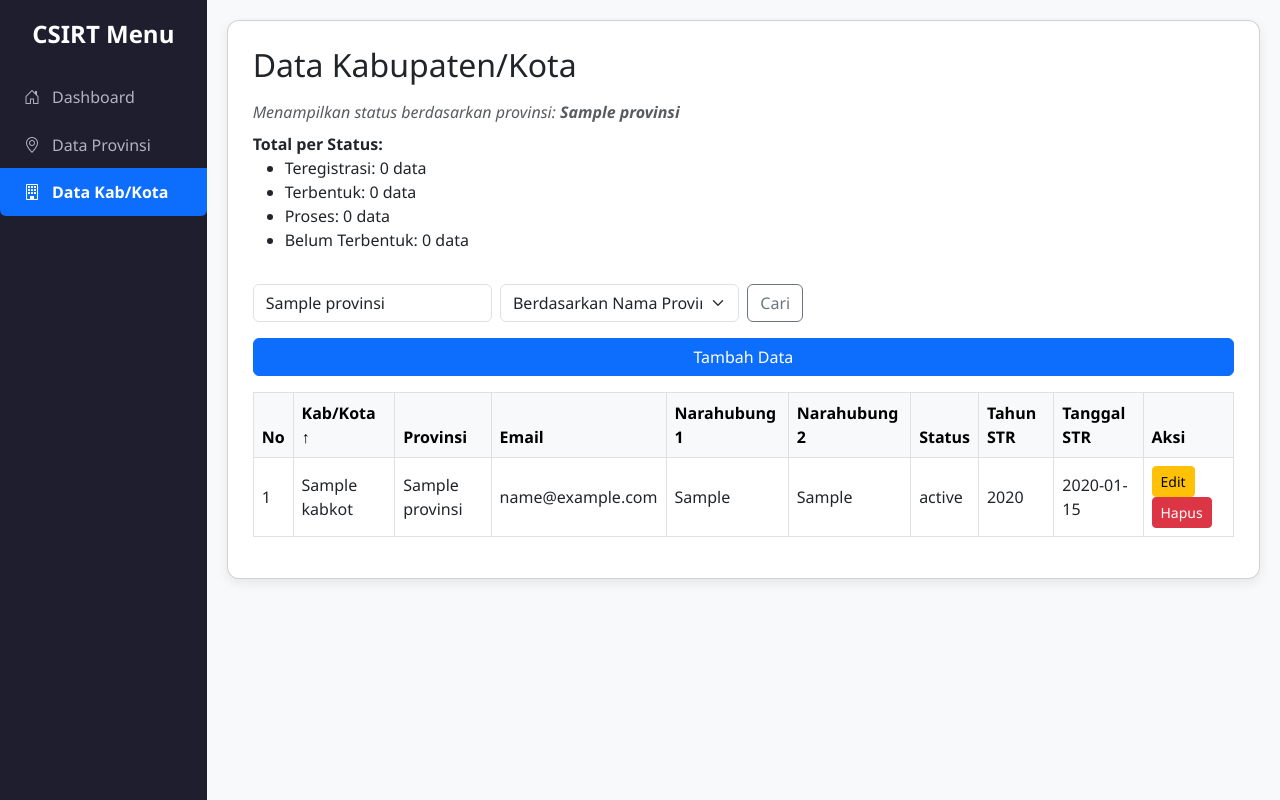
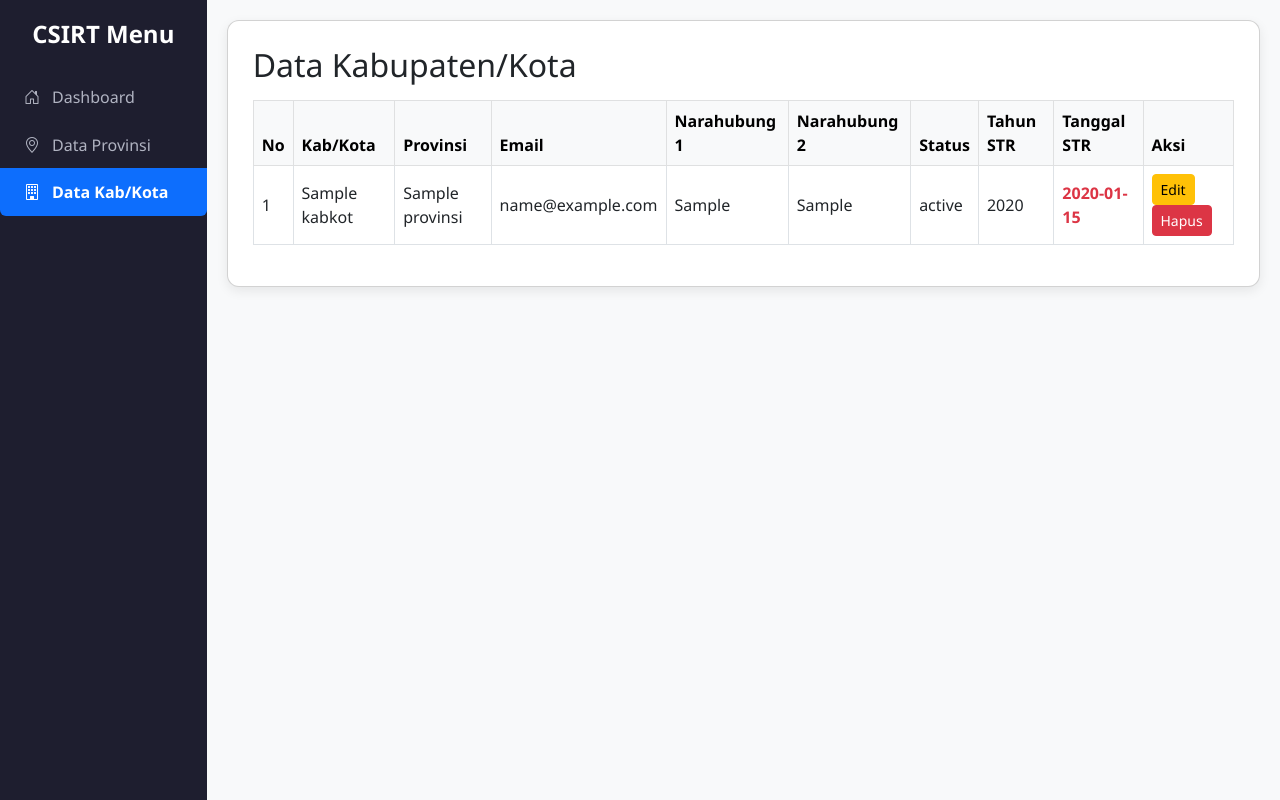
Before and after one commit to VascoZ/dashboard-csirt-pemda, a PHP site: the page made by kabkot.php in a window 1280 px wide. Run offline with PHP 8.4, Linux system fonts and the light colour scheme; tables that the repository leaves empty hold one stand-in row (values such as "Sample post").

Commit message:
Update kabkot.php

```diff
--- a/kabkot.php
+++ b/kabkot.php
@@ -99,145 +99,42 @@
         <h2 class="mb-3">Data Kabupaten/Kota</h2>
 
         <?php
-        $search = trim($_GET['search'] ?? '');
-        $search_by = $_GET['search_by'] ?? 'nama';
-
-        $where_clause = '';
-        if ($search !== '') {
-            if ($search_by === 'provinsi') {
-                $search_safe = $conn->real_escape_string($search);
-                $where_clause = "WHERE provinsi.nama = '$search_safe'";
-            } else {
-                $where_clause = "WHERE kabkot.nama LIKE '%$search%'";
-            }
-        }
-
-        // Hitung status berdasarkan filter (jika ada)
-        $status_list = ['Teregistrasi', 'Terbentuk', 'Proses'];
-        $counts = [];
-
-        foreach ($status_list as $s) {
-            $status_condition = "kabkot.status = '$s'";
-            $sql_count = "SELECT COUNT(*) as total FROM kabkot
-                          JOIN provinsi ON kabkot.id_provinsi = provinsi.id
-                          $where_clause " . ($where_clause ? "AND $status_condition" : "WHERE $status_condition");
-            $res = $conn->query($sql_count);
-            $row = $res->fetch_assoc();
-            $counts[$s] = $row['total'];
-        }
-
-        // Hitung status kosong/null/strip
-        $null_condition = "(kabkot.status IS NULL OR kabkot.status = '' OR kabkot.status = '-')";
-        $sql_null = "SELECT COUNT(*) as total FROM kabkot
-                     JOIN provinsi ON kabkot.id_provinsi = provinsi.id
-                     $where_clause " . ($where_clause ? "AND $null_condition" : "WHERE $null_condition");
-        $res = $conn->query($sql_null);
-        $row = $res->fetch_assoc();
-        $counts['Belum Terbentuk'] = $row['total'];
+        $result = $conn->query("SELECT kabkot.*, provinsi.nama AS provinsi_nama FROM kabkot JOIN provinsi ON kabkot.id_provinsi = provinsi.id");
         ?>
 
-        <!-- Info jika pencarian berdasarkan provinsi -->
-        <?php if ($search && $search_by === 'provinsi'): ?>
-            <div class="mb-2 text-muted">
-                <em>Menampilkan status berdasarkan provinsi: <strong><?= htmlspecialchars($search) ?></strong></em>
-            </div>
-        <?php endif; ?>
-
-        <!-- Tampilkan total per status -->
-        <div class="mb-3">
-            <strong>Total per Status:</strong>
-            <ul>
-                <li>Teregistrasi: <?= $counts['Teregistrasi'] ?> data</li>
-                <li>Terbentuk: <?= $counts['Terbentuk'] ?> data</li>
-                <li>Proses: <?= $counts['Proses'] ?> data</li>
-                <li>Belum Terbentuk: <?= $counts['Belum Terbentuk'] ?> data</li>
-            </ul>
-        </div>
-
-                <!-- Search Form -->
-        <form class="mb-3" method="get">
-            <div class="row g-2 align-items-center">
-                <div class="col-md-3">
-                    <input type="text" name="search" class="form-control" placeholder="Cari data..." value="<?= htmlspecialchars($search) ?>">
-                </div>
-                <div class="col-md-3">
-                    <select name="search_by" class="form-select">
-                        <option value="nama" <?= $search_by === 'nama' ? 'selected' : '' ?>>Berdasarkan Nama Kab/Kota</option>
-                        <option value="provinsi" <?= $search_by === 'provinsi' ? 'selected' : '' ?>>Berdasarkan Nama Provinsi</option>
-                    </select>
-                </div>
-                <div class="col-md-auto">
-                    <button class="btn btn-outline-secondary" type="submit">Cari</button>
-                </div>
-            </div>
-        </form>
-
-        <a href="kabkot_tambah.php" class="btn btn-primary mb-3">Tambah Data</a>
-
-        <?php
-        // Sorting
-        $allowed_columns = ['nama', 'provinsi_nama', 'email', 'narahubung1', 'narahubung2', 'status', 'tahunSTR', 'tanggalSTR'];
-        $sort = in_array($_GET['sort'] ?? '', $allowed_columns) ? $_GET['sort'] : 'nama';
-        $order = ($_GET['order'] ?? 'asc') === 'desc' ? 'desc' : 'asc';
-        $new_order = $order === 'asc' ? 'desc' : 'asc';
-
-        function sort_arrow($column, $current, $order) {
-            if ($column !== $current) return '';
-            return $order === 'asc' ? ' ↑' : ' ↓';
-        }
-
-        // Pagination
-        $per_page = 30;
-        $page = isset($_GET['page']) ? max(1, (int)$_GET['page']) : 1;
-        $offset = ($page - 1) * $per_page;
-
-        // Hitung total hasil
-        $count_sql = "SELECT COUNT(*) as total FROM kabkot
-                      JOIN provinsi ON kabkot.id_provinsi = provinsi.id
-                      $where_clause";
-        $count_result = $conn->query($count_sql);
-        $filtered_total = $count_result->fetch_assoc()['total'];
-
-        // Ambil data
-        $sql = "SELECT kabkot.*, provinsi.nama AS provinsi_nama
-                FROM kabkot
-                JOIN provinsi ON kabkot.id_provinsi = provinsi.id
-                $where_clause
-                ORDER BY $sort $order
-                LIMIT $per_page OFFSET $offset";
-        $result = $conn->query($sql);
-        ?>
-
-        <!-- Table -->
         <div class="table-responsive">
             <table class="table table-bordered align-middle">
                 <thead class="table-light">
                     <tr>
                         <th>No</th>
-                        <?php
-                        $headers = [
-                            'nama' => 'Kab/Kota',
-                            'provinsi_nama' => 'Provinsi',
-                            'email' => 'Email',
-                            'narahubung1' => 'Narahubung 1',
-                            'narahubung2' => 'Narahubung 2',
-                            'status' => 'Status',
-                            'tahunSTR' => 'Tahun STR',
-                            'tanggalSTR' => 'Tanggal STR',
-                        ];
-                        foreach ($headers as $key => $label) {
-                            echo "<th><a href='?page=$page&sort=$key&order=" . ($sort === $key ? $new_order : 'asc') . "&search=" . urlencode($search) . "&search_by=$search_by'>$label" . sort_arrow($key, $sort, $order) . "</a></th>";
-                        }
-                        ?>
+                        <th>Kab/Kota</th>
+                        <th>Provinsi</th>
+                        <th>Email</th>
+                        <th>Narahubung 1</th>
+                        <th>Narahubung 2</th>
+                        <th>Status</th>
+                        <th>Tahun STR</th>
+                        <th>Tanggal STR</th>
                         <th>Aksi</th>
                     </tr>
                 </thead>
                 <tbody>
                     <?php
-                    $no = $offset + 1;
+                    $no = 1;
                     while ($row = $result->fetch_assoc()) {
                         $status_display = trim($row['status']) ?: 'Belum Terbentuk';
                         if ($status_display == '-') $status_display = 'Belum Terbentuk';
+
+                        $tanggalSTR = $row['tanggalSTR'];
+                        $tanggalSTR_class = '';
+                        if ($tanggalSTR && $tanggalSTR !== '0000-00-00') {
+                            $tgl = new DateTime($tanggalSTR);
+                            $now = new DateTime();
+                            $interval = $tgl->diff($now);
+                            if ($interval->y >= 3) {
+                                $tanggalSTR_class = 'text-danger fw-bold';
+                            }
+                        }
 
                         echo "<tr>
                             <td>{$no}</td>
@@ -248,7 +145,7 @@
                             <td>{$row['narahubung2']}</td>
                             <td>{$status_display}</td>
                             <td>{$row['tahunSTR']}</td>
-                            <td>{$row['tanggalSTR']}</td>
+                            <td class='{$tanggalSTR_class}'>" . htmlspecialchars($tanggalSTR) . "</td>
                             <td>
                                 <a href='kabkot_edit.php?id={$row['id']}' class='btn btn-sm btn-warning'>Edit</a>
                                 <a href='kabkot_hapus.php?id={$row['id']}' class='btn btn-sm btn-danger' onclick='return confirm(\"Yakin hapus?\")'>Hapus</a>
@@ -256,30 +153,10 @@
                         </tr>";
                         $no++;
                     }
-
-                    if ($filtered_total === 0) {
-                        echo "<tr><td colspan='10' class='text-center text-muted'>Data tidak ditemukan</td></tr>";
-                    }
                     ?>
                 </tbody>
             </table>
         </div>
-
-        <!-- Pagination -->
-        <?php
-        $total_pages = ceil($filtered_total / $per_page);
-        if ($total_pages > 1):
-        ?>
-        <nav>
-            <ul class="pagination">
-                <?php for ($i = 1; $i <= $total_pages; $i++): ?>
-                    <li class="page-item <?= ($i == $page) ? 'active' : '' ?>">
-                        <a class="page-link" href="?page=<?= $i ?>&sort=<?= $sort ?>&order=<?= $order ?>&search=<?= urlencode($search) ?>&search_by=<?= $search_by ?>"><?= $i ?></a>
-                    </li>
-                <?php endfor; ?>
-            </ul>
-        </nav>
-        <?php endif; ?>
 
     </div>
 </div>
```
